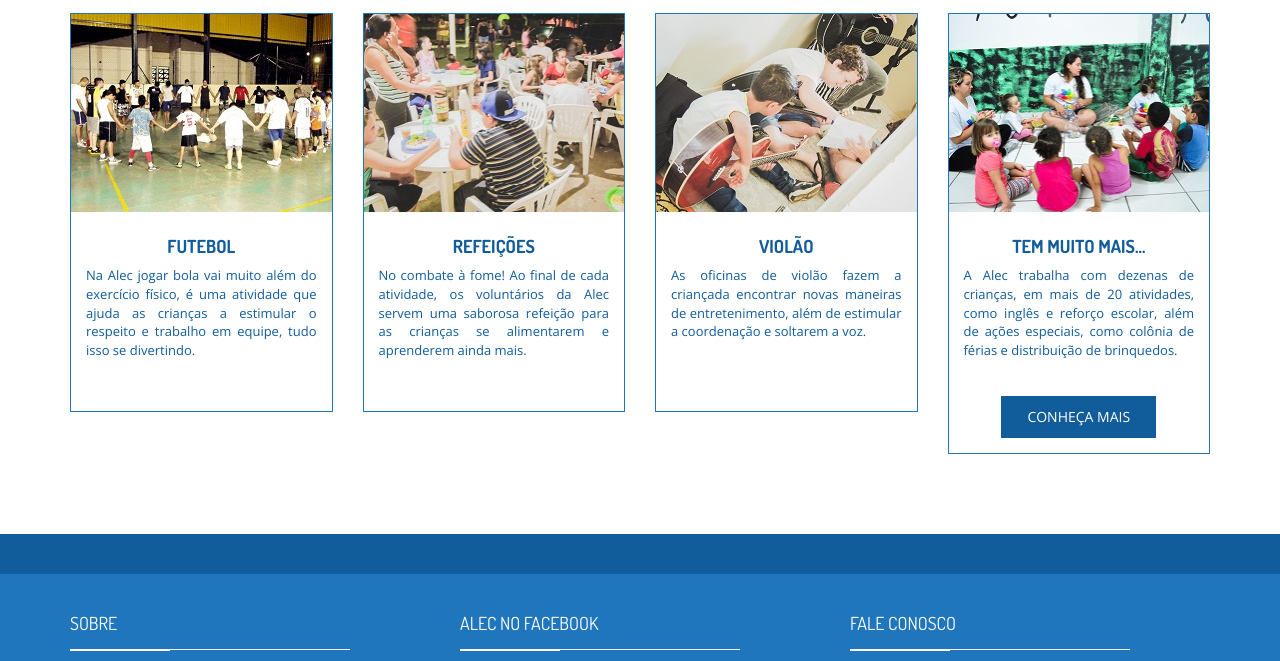
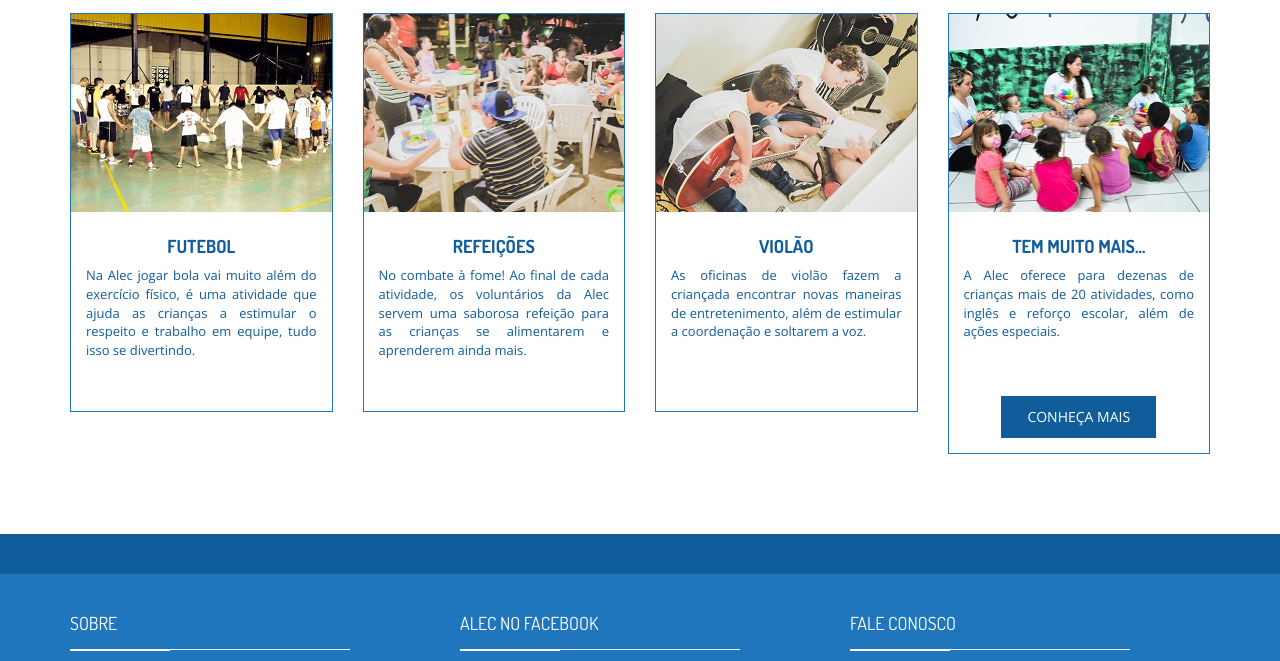
Before and after one commit to eusoualec/eusoualec.github.io, a Jekyll site: the page built from causes.html, in a window 1280 px wide and 900 px high, scrolled down 828 px, cut to the strip 0-661 px from the top of the window. Built offline with Jekyll 4.4.1, drawn with Linux system fonts in a browser that asks for light colours; nearby versions of some CDN libraries.

Commit message:
Remoção links atividades

```diff
--- a/causes.html
+++ b/causes.html
@@ -21,7 +21,7 @@
 
 		                        <img src="assets/images/causes/informatica.jpg" alt="" class="cause-img">
 
-		                        <h4 class="cause-title"><a href="#">INFORMÁTICA </a></h4>
+		                        <h4 class="cause-title">INFORMÁTICA</h4>
 		                        <div class="cause-details">
 		                            Hoje em dia é essencial saber utilizar um computador. Pensando nisso a Alec oferece curso de informática básica para crianças e adolescentes.
 		                        </div>
@@ -38,7 +38,7 @@
 
 		                        <img src="assets/images/causes/teatro.jpg" alt="" class="cause-img">
 
-		                        <h4 class="cause-title"><a href="#">TEATRO</a></h4>
+		                        <h4 class="cause-title">TEATRO</h4>
 		                        <div class="cause-details">
 		                            Oficinas de teatro para as crianças desenvolverem o lado cultural e criativo. O curso desenvolve habilidades como concentração e coordenação.
 		                        </div>
@@ -56,7 +56,7 @@
 		                        <img src="assets/images/causes/bale.jpg" alt="" class="cause-img">
 
 
-		                        <h4 class="cause-title"><a href="#">BALÉ</a></h4>
+		                        <h4 class="cause-title">BALÉ</h4>
 		                        <div class="cause-details">
 		                            Além de toda classe, o balé também é indicado tanto para crianças como para adultos por ser uma atividade física que trabalha todo o corpo, como poucas modalidades esportivas fazem.
 		                        </div>
@@ -74,7 +74,7 @@
 		                        <img src="assets/images/causes/culinaria.jpg" alt="" class="cause-img">
 
 
-		                        <h4 class="cause-title"><a href="#">CULINÁRIA </a></h4>
+		                        <h4 class="cause-title">CULINÁRIA</h4>
 		                        <div class="cause-details">
 		                            Não existe jeito mais divertido de ensinar do que uma aula de culinária. Nela os pequenos aprendem a aproveitar melhor os alimentos e se tornam ainda mais criativos.
 		                        </div>
@@ -94,7 +94,7 @@
 		                        <img src="assets/images/causes/futebol.jpg" alt="" class="cause-img">
 
 
-		                        <h4 class="cause-title"><a href="#">FUTEBOL</a></h4>
+		                        <h4 class="cause-title">FUTEBOL</h4>
 		                        <div class="cause-details">
 		                            Na Alec jogar bola vai muito além do exercício físico, é uma atividade que ajuda as crianças a estimular o respeito e trabalho em equipe, tudo isso se divertindo.
 		                        </div>
@@ -112,7 +112,7 @@
 
 		                        <img src="assets/images/causes/refeicao.jpg" alt="" class="cause-img">
 
-		                    	<h4 class="cause-title"><a href="#">REFEIÇÕES</a></h4>
+		                    	<h4 class="cause-title">REFEIÇÕES</h4>
 		                        <div class="cause-details">
 		                            No combate à fome! Ao final de cada atividade, os voluntários da Alec servem uma saborosa refeição para as crianças se alimentarem e aprenderem ainda mais.
 		                        </div>
@@ -132,7 +132,7 @@
 		                        <img src="assets/images/causes/violao.jpg" alt="" class="cause-img">
 
 
-		                        <h4 class="cause-title"><a href="#">VIOLÃO</a></h4>
+		                        <h4 class="cause-title">VIOLÃO</h4>
 		                        <div class="cause-details">
 		                            As oficinas de violão fazem a criançada encontrar novas maneiras de entretenimento, além de estimular a coordenação e soltarem a voz.
 		                        </div>
@@ -149,9 +149,9 @@
 
 		                        <img src="assets/images/causes/outras.jpg" alt="" class="cause-img">
 
-		                        <h4 class="cause-title"><a href="#">TEM MUITO MAIS... </a></h4>
+		                        <h4 class="cause-title">TEM MUITO MAIS... </h4>
 		                        <div class="cause-details">
-		                            A Alec trabalha com dezenas de crianças, em mais de 20 atividades, como inglês e reforço escolar, além de ações especiais, como colônia de férias e distribuição de brinquedos.
+		                            A Alec oferece para dezenas de crianças mais de 20 atividades, como inglês e reforço escolar, além de ações especiais.
 		                        </div>
 
 		                        <div class="btn-holder text-center">
```
